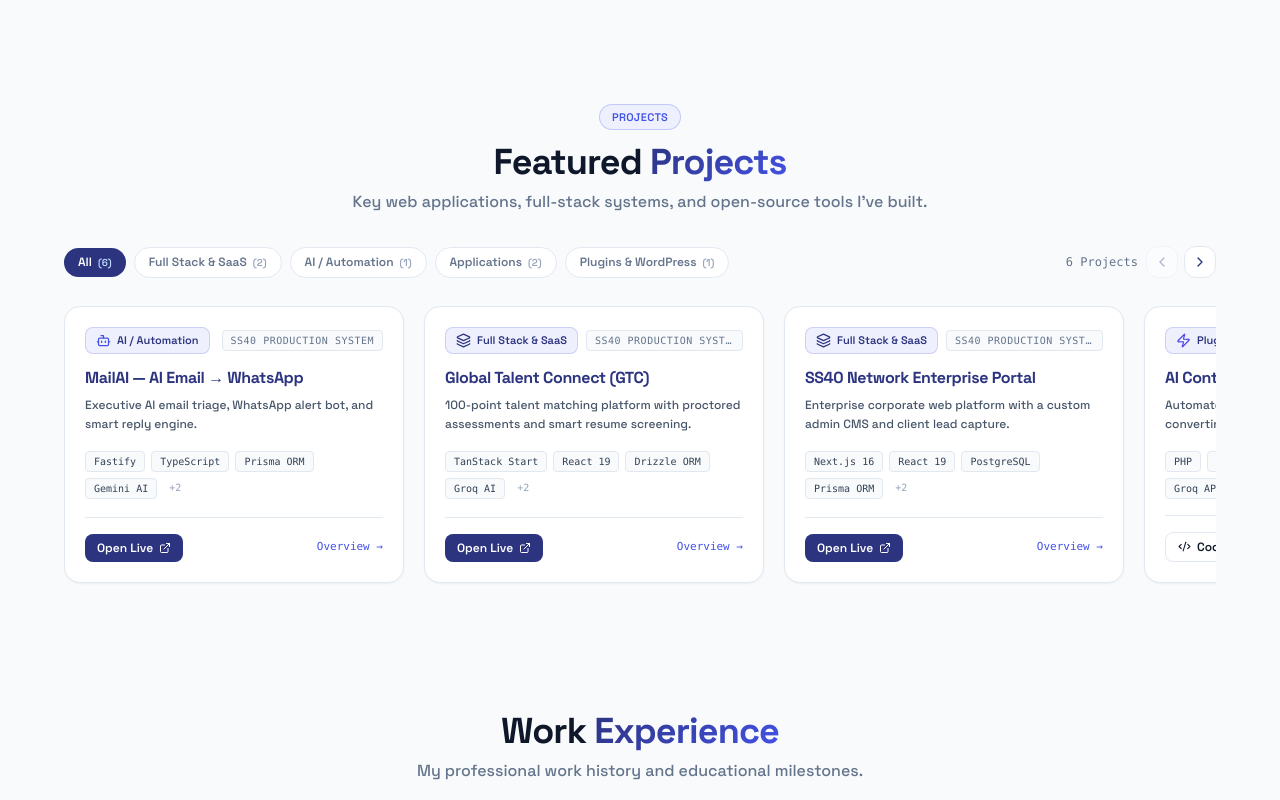
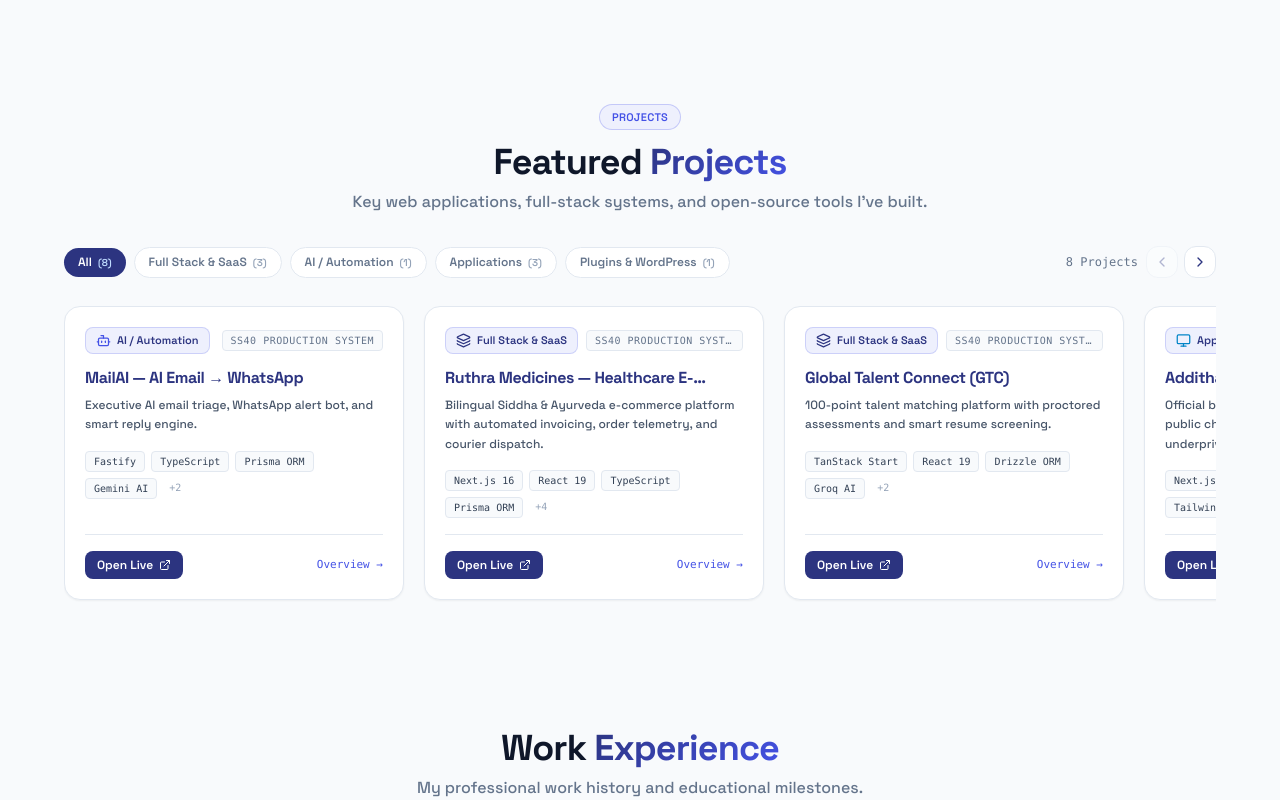
Before and after one commit to AbrahamSamuel2003/portfolio, a React (Vite) app: page / in a window 1280 px wide. Shown: the part 1335-2135 px from the top of the page. Built offline with nearby package versions, Linux system fonts and the light colour scheme.

Commit message:
feat: add Ruthra Medicines and Addithalam Foundation to featured projects showcase

```diff
--- a/src/components/sections/Hero.jsx
+++ b/src/components/sections/Hero.jsx
@@ -130,7 +130,7 @@ export default function Hero({ onNavigate }) {
           {/* Core Technical Highlights Bar (No dots) */}
           <div className="pt-3 border-t border-[#E2E8F0] grid grid-cols-3 sm:flex flex-wrap items-center justify-center lg:justify-start gap-2 sm:gap-8 text-xs text-[#64748B] w-full">
             <div className="p-2 sm:p-0 rounded-xl bg-white sm:bg-transparent border sm:border-0 border-[#E2E8F0] shadow-2xs sm:shadow-none flex flex-col sm:flex-row items-center gap-0.5 sm:gap-1.5 text-center sm:text-left">
-              <strong className="text-[#0F172A] font-semibold text-xs">9+</strong>
+              <strong className="text-[#0F172A] font-semibold text-xs">10+</strong>
               <span className="text-[10px] sm:text-xs">Projects</span>
             </div>
             <div className="p-2 sm:p-0 rounded-xl bg-white sm:bg-transparent border sm:border-0 border-[#E2E8F0] shadow-2xs sm:shadow-none flex flex-col sm:flex-row items-center gap-0.5 sm:gap-1.5 text-center sm:text-left">
--- a/src/components/ui/SectionHeading.jsx
+++ b/src/components/ui/SectionHeading.jsx
@@ -1,3 +1,4 @@
+
 import { motion } from "framer-motion";
 
 export default function SectionHeading({ badge, title, highlight, subtitle, align = "center" }) {
--- a/src/data/portfolioData.js
+++ b/src/data/portfolioData.js
@@ -56,6 +56,25 @@ export const allProjects = [
     accent: "cyan"
   },
   {
+    id: "ruthra-medicines",
+    title: "Ruthra Medicines — Healthcare E-Commerce",
+    category: "Full Stack & SaaS",
+    shortDesc: "Bilingual Siddha & Ayurveda e-commerce platform with automated invoicing, order telemetry, and courier dispatch.",
+    overview: "Ruthra Medicines is a full-stack e-commerce system built for authentic traditional healthcare formulations, featuring bilingual localization (Tamil & English), customer checkout, and a master admin operations desk.",
+    problemSolved: "Traditional medicine manufacturers often struggle with manual phone orders, lack of regional Tamil language accessibility, and disconnected billing. Ruthra Medicines provides a modern digital storefront with automated GST PDF invoices, real-time courier dispatch tracking, and inventory control.",
+    keyFeatures: [
+      "Bilingual storefront (English & Tamil) with specialized formulation taxonomy for Siddha, Ayurveda, and proprietary medicines.",
+      "Automated client PDF invoicing and multi-item archive packaging upon order confirmation.",
+      "Comprehensive master admin dashboard for catalog CRUD, stock tracking, and courier delivery management.",
+      "Type-safe PostgreSQL relational data modeling via Prisma ORM with jose/bcrypt authentication."
+    ],
+    technologies: ["Next.js 16", "React 19", "TypeScript", "Prisma ORM", "PostgreSQL", "Tailwind CSS", "jsPDF", "Nodemailer"],
+    live: "https://ruthramedicines.com/",
+    github: null,
+    highlight: "SS40 Production System",
+    accent: "emerald"
+  },
+  {
     id: "gtc",
     title: "Global Talent Connect (GTC)",
     category: "Full Stack & SaaS",
@@ -72,6 +91,25 @@ export const allProjects = [
     github: null,
     highlight: "SS40 Production System",
     accent: "violet"
+  },
+  {
+    id: "addithalam-foundation",
+    title: "Addithalam Foundation — NGO Digital Platform",
+    category: "Applications",
+    shortDesc: "Official bilingual digital platform for a registered public charitable trust empowering underprivileged youth and women in IT.",
+    overview: "A high-performance bilingual web platform designed for Addithalam Foundation, a registered public charitable trust in Chennai providing free, industry-grade software engineering education, mentorship, and career placement preparation.",
+    problemSolved: "Charitable trusts require a credible, accessible, and transparent digital presence to connect with sponsors, recruit rural/underprivileged students across linguistic barriers, and highlight verified student placement metrics.",
+    keyFeatures: [
+      "Full bilingual architecture (English & Tamil) with Noto Sans Tamil typography and instant state-managed language switching.",
+      "Interactive curriculum directory covering IT training tracks, mentorship, and career placement preparation.",
+      "Impact showcases and trust governance reporting featuring verified student milestones and donation channels.",
+      "Fluid micro-animations with Framer Motion and optimized mobile navigation built for high accessibility."
+    ],
+    technologies: ["Next.js 15", "React 19", "TypeScript", "Tailwind CSS", "Framer Motion", "Turbopack", "Lucide React"],
+    live: "https://addithalam-website.vercel.app/",
+    github: null,
+    highlight: "Charitable Trust Platform",
+    accent: "amber"
   },
   {
     id: "ss40",
```
